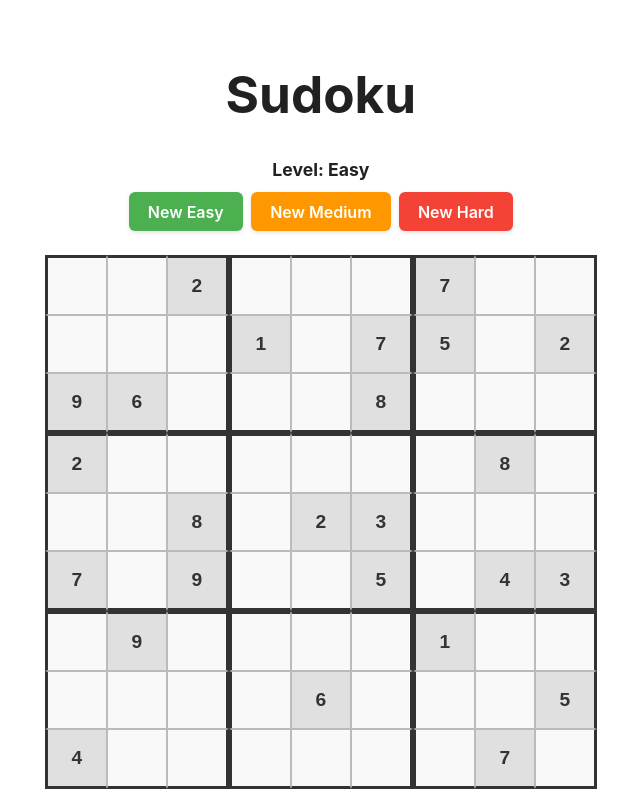
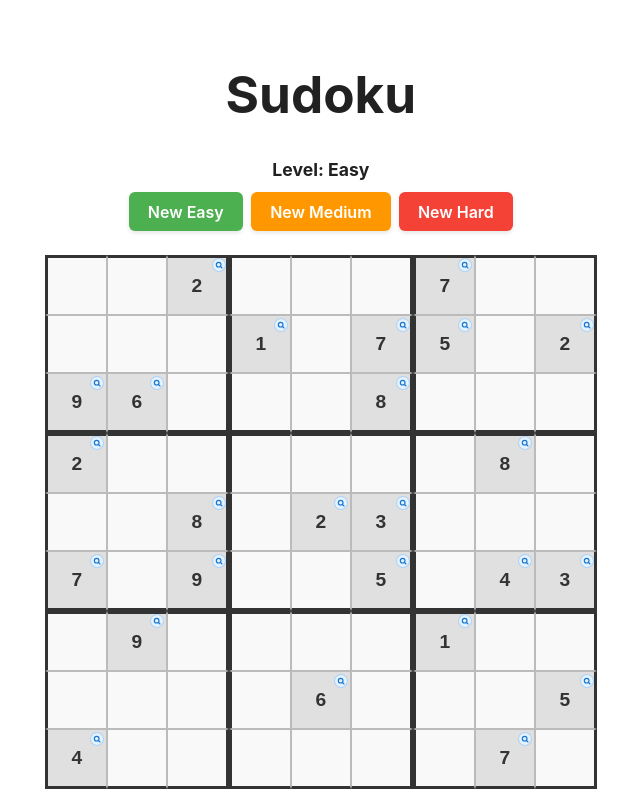
Before and after one commit to foolish-engineer/practice-sudoku, a React (Vite) app: page / in a window 1280 px wide. Shown: the top 800 px of the page, without its empty margins (341-981 px from the left). Built offline with nearby package versions, Linux system fonts and the light colour scheme.

Commit message:
added animation for filled cells

```diff
--- a/src/App.css
+++ b/src/App.css
@@ -25,6 +25,46 @@ body {
 
 .sudoku-board {
 	margin: 1.5rem 0;
+}
+
+.sudoku-row {
+	display: flex;
+	justify-content: center;
+}
+
+.sudoku-cell-wrapper {
+	position: relative;
+	display: inline-flex;
+}
+
+.sudoku-cell-badge {
+	position: absolute;
+	top: 3px;
+	right: 3px;
+	width: 14px;
+	height: 14px;
+	padding: 0;
+	margin: 0;
+	border: 1px solid rgba(25, 118, 210, 0.25);
+	border-radius: 50%;
+	background: #e3f2fd;
+	color: #1976d2;
+	display: flex;
+	align-items: center;
+	justify-content: center;
+	cursor: pointer;
+	z-index: 4;
+	transition:
+		background-color 0.2s,
+		transform 0.15s,
+		border-color 0.2s;
+}
+
+.sudoku-cell-badge:hover {
+	background: #2196f3;
+	color: #fff;
+	border-color: #1976d2;
+	transform: scale(1.25);
 }
 
 .sudoku-cell {
@@ -76,6 +116,31 @@ body {
 
 .sudoku-cell.cell-invalid:focus {
 	background: #fff176;
+}
+
+@keyframes pulseHighlight {
+	0% {
+		transform: scale(1);
+		background-color: #bbdefb;
+		box-shadow: 0 0 0 0 rgba(33, 150, 243, 0.7);
+	}
+	50% {
+		transform: scale(1.08);
+		background-color: #90caf9;
+		box-shadow: 0 0 12px 3px rgba(33, 150, 243, 0.5);
+		z-index: 10;
+	}
+	100% {
+		transform: scale(1);
+		background-color: #bbdefb;
+		box-shadow: 0 0 0 0 rgba(33, 150, 243, 0);
+	}
+}
+
+.sudoku-cell.cell-animated {
+	animation: pulseHighlight 0.75s ease-in-out infinite;
+	position: relative;
+	z-index: 5;
 }
 
 .sudoku-message {
--- a/src/App.jsx
+++ b/src/App.jsx
@@ -161,6 +161,17 @@ function App() {
 	const [level, setLevel] = useState("Easy");
 	const [solvedBoard, setSolvedBoard] = useState(null);
 	const hintTimerRef = useRef(null);
+	const [animatingValue, setAnimatingValue] = useState(null);
+	const animTimerRef = useRef(null);
+
+	const handleAnimateSame = (val) => {
+		if (!val) return;
+		setAnimatingValue(val);
+		if (animTimerRef.current) clearTimeout(animTimerRef.current);
+		animTimerRef.current = setTimeout(() => {
+			setAnimatingValue(null);
+		}, 3000);
+	};
 
 	useEffect(() => {
 		const { puzzleBoard, solvedBoard } = generatePuzzle("easy");
@@ -198,6 +209,8 @@ function App() {
 		setInitialBoard(puzzleBoard);
 		setBoard(puzzleBoard.map((row) => [...row]));
 		setSolvedBoard(solvedBoard);
+		if (animTimerRef.current) clearTimeout(animTimerRef.current);
+		setAnimatingValue(null);
 		setMessage("");
 		setHintCell(null);
 		setLevel(label);
@@ -275,7 +288,7 @@ function App() {
 			</div>
 			<div className="sudoku-board">
 				{board.map((row, i) => (
-					<div key={`row-${i}`}>
+					<div key={`row-${i}`} className="sudoku-row">
 						{row.map((cell, j) => {
 							const blockRight = (j + 1) % 3 === 0;
 							const blockBottom = (i + 1) % 3 === 0;
@@ -292,9 +305,18 @@ function App() {
 							const isUserCell = initialBoard[i][j] === "" && cell !== "";
 							if (isUserCell && !isValid(board, i, j, cell))
 								cellClass += " cell-invalid";
+							if (
+								animatingValue !== null &&
+								cell !== "" &&
+								Number(cell) === Number(animatingValue)
+							)
+								cellClass += " cell-animated";
 							return (
+								<div
+									key={`cell-wrap-${i}-${j}`}
+									className="sudoku-cell-wrapper"
+								>
 									<input
-									key={`cell-${i}-${j}`}
 										className={cellClass}
 										type="text"
 										maxLength={1}
@@ -302,6 +324,34 @@ function App() {
 										onChange={(e) => handleChange(i, j, e.target.value)}
 										disabled={initialBoard[i][j] !== ""}
 									/>
+									{cell !== "" && (
+										<button
+											type="button"
+											className="sudoku-cell-badge"
+											onClick={(e) => {
+												e.stopPropagation();
+												handleAnimateSame(cell);
+											}}
+											title={`Highlight all ${cell}s for 3 seconds`}
+											aria-label={`Highlight all cells with number ${cell}`}
+										>
+											<svg
+												width="8"
+												height="8"
+												viewBox="0 0 24 24"
+												fill="none"
+												stroke="currentColor"
+												strokeWidth="3.5"
+												strokeLinecap="round"
+												strokeLinejoin="round"
+											>
+												<title>Highlight matching numbers</title>
+												<circle cx="11" cy="11" r="7" />
+												<line x1="21" y1="21" x2="16" y2="16" />
+											</svg>
+										</button>
+									)}
+								</div>
 							);
 						})}
 					</div>
```
Lines whose indentation alone changed are shown as unchanged.
